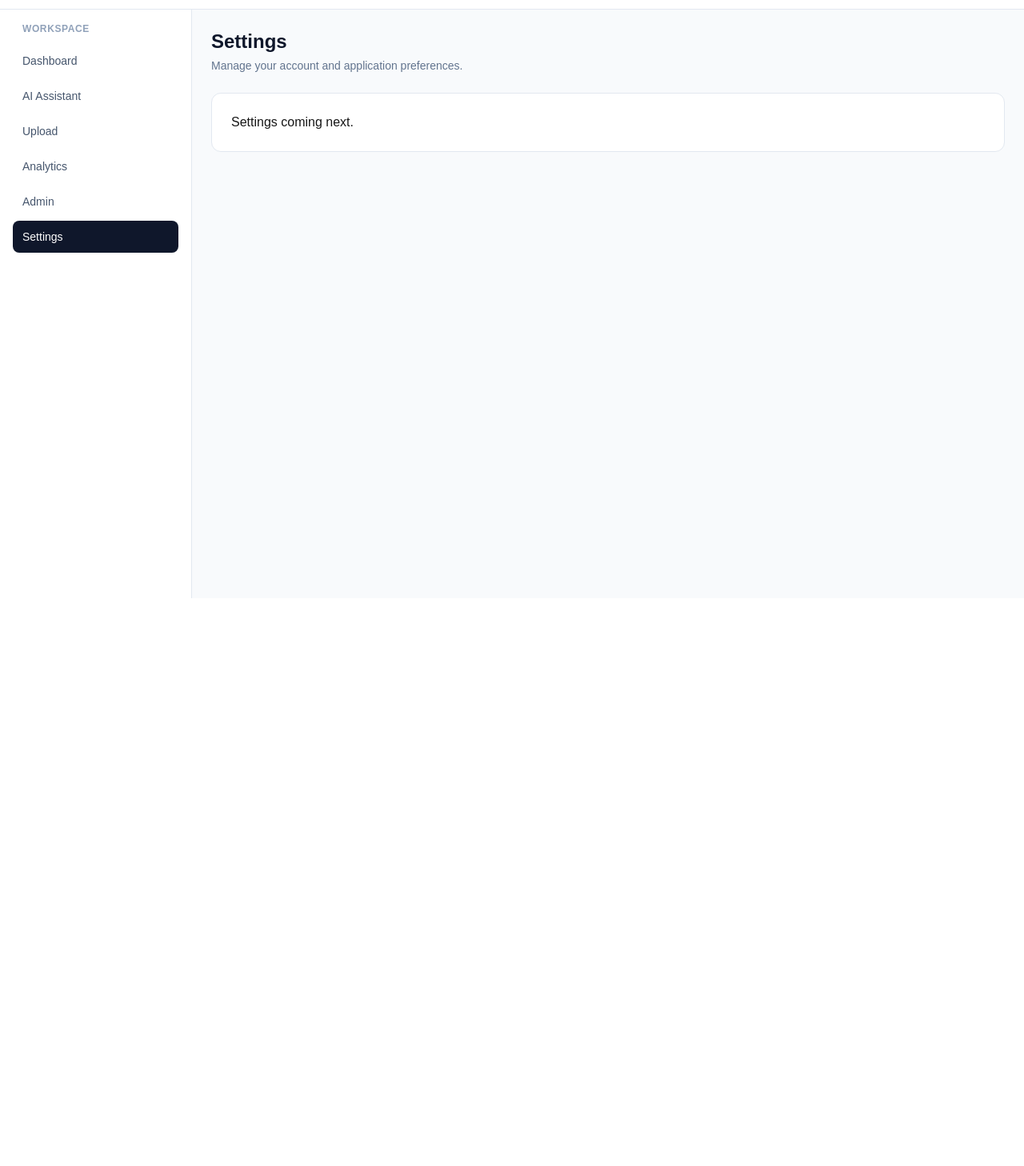
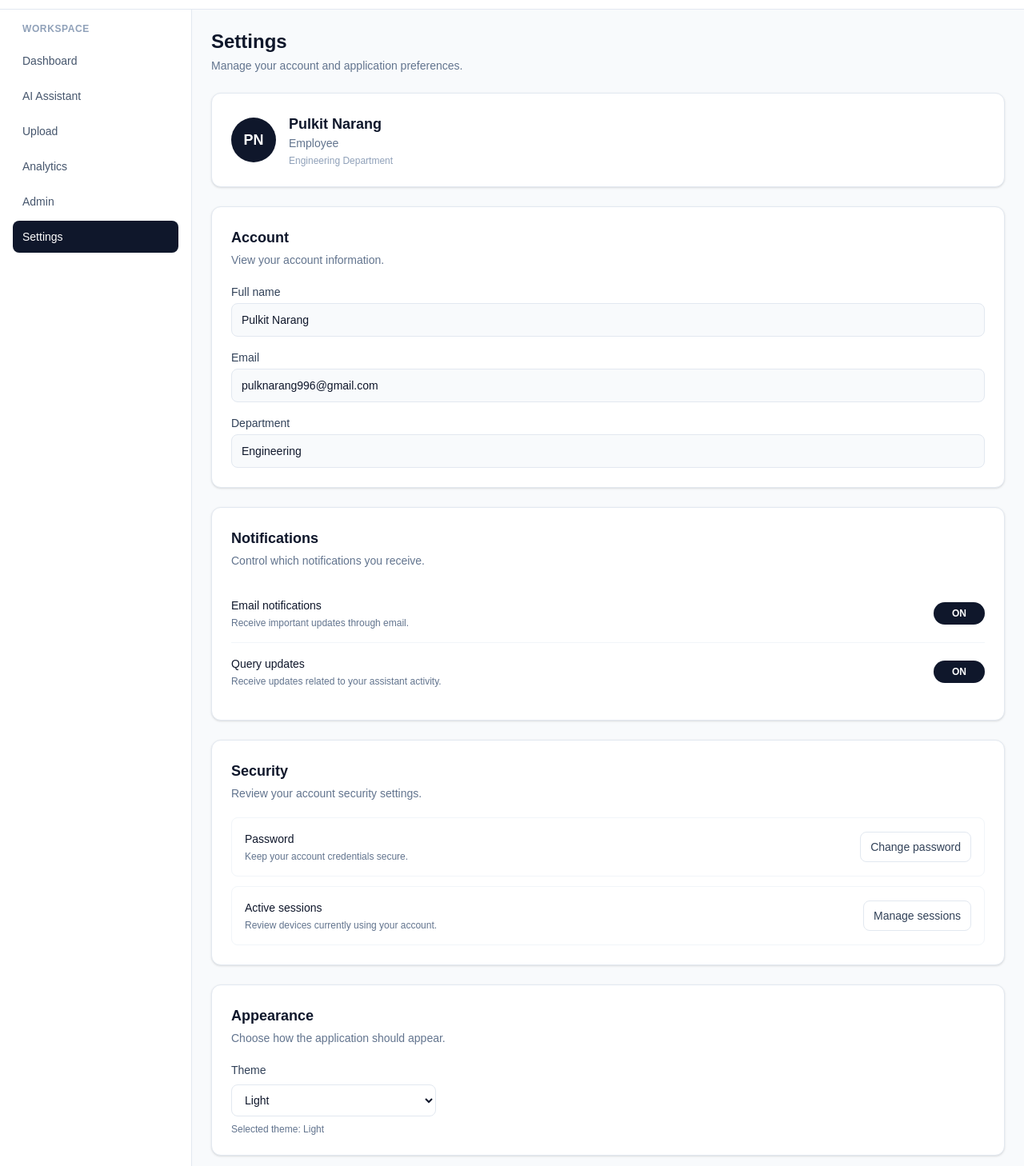
Before and after one commit to chandraAkiran/infosys-ai-knowledge-assistant, a Next.js app in the folder frontend/: page /settings in a window 1280 px wide. Shown: the part 52-1510 px from the top of the page at 80% size. Before the commit the page ends 800 px from the top, so only its background shows below. Built offline with nearby package versions, Linux system fonts and the light colour scheme.

Commit message:
Build settings page

```diff
--- a/frontend/app/settings/page.tsx
+++ b/frontend/app/settings/page.tsx
@@ -1,4 +1,5 @@
 import Pageheader from "@/components/common/Pageheader";
+import SettingsPageContent from "@/components/settings/settingspage";
 
 export default function SettingsPage() {
   return (
@@ -8,8 +9,8 @@ export default function SettingsPage() {
         description="Manage your account and application preferences."
       />
 
-      <div className="rounded-xl border border-slate-200 bg-white p-6">
-        Settings coming next.
+      <div className="mt-6">
+        <SettingsPageContent />
       </div>
     </div>
   );
--- /dev/null
+++ b/frontend/components/settings/AccountSetting.tsx
@@ -0,0 +1,56 @@
+export default function AccountSetting() {
+  return (
+    <section className="rounded-xl border border-slate-200 bg-white p-6 shadow-sm">
+      <div className="mb-5">
+        <h2 className="text-lg font-semibold text-slate-900">
+          Account
+        </h2>
+
+        <p className="mt-1 text-sm text-slate-500">
+          View your account information.
+        </p>
+      </div>
+
+      <div className="space-y-4">
+        <div>
+          <label className="mb-1 block text-sm font-medium text-slate-700">
+            Full name
+          </label>
+
+          <input
+            type="text"
+            value="Pulkit Narang"
+            readOnly
+            className="w-full rounded-lg border border-slate-200 bg-slate-50 px-3 py-2.5 text-sm text-slate-900 outline-none"
+          />
+        </div>
+
+        <div>
+          <label className="mb-1 block text-sm font-medium text-slate-700">
+            Email
+          </label>
+
+          <input
+            type="email"
+            value="pulknarang996@gmail.com"
+            readOnly
+            className="w-full rounded-lg border border-slate-200 bg-slate-50 px-3 py-2.5 text-sm text-slate-900 outline-none"
+          />
+        </div>
+
+        <div>
+          <label className="mb-1 block text-sm font-medium text-slate-700">
+            Department
+          </label>
+
+          <input
+            type="text"
+            value="Engineering"
+            readOnly
+            className="w-full rounded-lg border border-slate-200 bg-slate-50 px-3 py-2.5 text-sm text-slate-900 outline-none"
+          />
+        </div>
+      </div>
+    </section>
+  );
+}
--- /dev/null
+++ b/frontend/components/settings/NotificationSettings.tsx
@@ -0,0 +1,72 @@
+"use client";
+
+import { useState } from "react";
+
+export default function NotificationSettings() {
+  const [emailNotifications, setEmailNotifications] = useState(true);
+  const [queryUpdates, setQueryUpdates] = useState(true);
+
+  return (
+    <section className="rounded-xl border border-slate-200 bg-white p-6 shadow-sm">
+      <div className="mb-5">
+        <h2 className="text-lg font-semibold text-slate-900">
+          Notifications
+        </h2>
+
+        <p className="mt-1 text-sm text-slate-500">
+          Control which notifications you receive.
+        </p>
+      </div>
+
+      <div className="divide-y divide-slate-100">
+        <div className="flex items-center justify-between gap-6 py-4">
+          <div>
+            <p className="text-sm font-medium text-slate-900">
+              Email notifications
+            </p>
+
+            <p className="mt-1 text-xs text-slate-500">
+              Receive important updates through email.
+            </p>
+          </div>
+
+          <button
+            type="button"
+            onClick={() => setEmailNotifications(!emailNotifications)}
+            className={`min-w-16 rounded-full px-3 py-1.5 text-xs font-semibold ${
+              emailNotifications
+                ? "bg-slate-900 text-white"
+                : "bg-slate-200 text-slate-700"
+            }`}
+          >
+            {emailNotifications ? "ON" : "OFF"}
+          </button>
+        </div>
+
+        <div className="flex items-center justify-between gap-6 py-4">
+          <div>
+            <p className="text-sm font-medium text-slate-900">
+              Query updates
+            </p>
+
+            <p className="mt-1 text-xs text-slate-500">
+              Receive updates related to your assistant activity.
+            </p>
+          </div>
+
+          <button
+            type="button"
+            onClick={() => setQueryUpdates(!queryUpdates)}
+            className={`min-w-16 rounded-full px-3 py-1.5 text-xs font-semibold ${
+              queryUpdates
+                ? "bg-slate-900 text-white"
+                : "bg-slate-200 text-slate-700"
+            }`}
+          >
+            {queryUpdates ? "ON" : "OFF"}
+          </button>
+        </div>
+      </div>
+    </section>
+  );
+}
--- /dev/null
+++ b/frontend/components/settings/ProfileCard.tsx
@@ -0,0 +1,25 @@
+export default function ProfileCard() {
+  return (
+    <section className="rounded-xl border border-slate-200 bg-white p-6 shadow-sm">
+      <div className="flex items-center gap-4">
+        <div className="flex h-14 w-14 items-center justify-center rounded-full bg-slate-900 text-lg font-semibold text-white">
+          PN
+        </div>
+
+        <div>
+          <h2 className="text-lg font-semibold text-slate-900">
+            Pulkit Narang
+          </h2>
+
+          <p className="text-sm text-slate-500">
+            Employee
+          </p>
+
+          <p className="mt-1 text-xs text-slate-400">
+            Engineering Department
+          </p>
+        </div>
+      </div>
+    </section>
+  );
+}
--- /dev/null
+++ b/frontend/components/settings/SecuritySettings.tsx
@@ -0,0 +1,55 @@
+export default function SecuritySettings() {
+  return (
+    <section className="rounded-xl border border-slate-200 bg-white p-6 shadow-sm">
+      <div className="mb-5">
+        <h2 className="text-lg font-semibold text-slate-900">
+          Security
+        </h2>
+
+        <p className="mt-1 text-sm text-slate-500">
+          Review your account security settings.
+        </p>
+      </div>
+
+      <div className="space-y-3">
+        <div className="flex items-center justify-between rounded-lg border border-slate-100 p-4">
+          <div>
+            <p className="text-sm font-medium text-slate-900">
+              Password
+            </p>
+
+            <p className="mt-1 text-xs text-slate-500">
+              Keep your account credentials secure.
+            </p>
+          </div>
+
+          <button
+            type="button"
+            className="rounded-lg border border-slate-200 px-3 py-2 text-sm font-medium text-slate-700 hover:bg-slate-50"
+          >
+            Change password
+          </button>
+        </div>
+
+        <div className="flex items-center justify-between rounded-lg border border-slate-100 p-4">
+          <div>
+            <p className="text-sm font-medium text-slate-900">
+              Active sessions
+            </p>
+
+            <p className="mt-1 text-xs text-slate-500">
+              Review devices currently using your account.
+            </p>
+          </div>
+
+          <button
+            type="button"
+            className="rounded-lg border border-slate-200 px-3 py-2 text-sm font-medium text-slate-700 hover:bg-slate-50"
+          >
+            Manage sessions
+          </button>
+        </div>
+      </div>
+    </section>
+  );
+}
--- /dev/null
+++ b/frontend/components/settings/ThemeSettings.tsx
@@ -0,0 +1,41 @@
+"use client";
+
+import { useState } from "react";
+
+export default function ThemeSettings() {
+  const [theme, setTheme] = useState("Light");
+
+  return (
+    <section className="rounded-xl border border-slate-200 bg-white p-6 shadow-sm">
+      <div className="mb-5">
+        <h2 className="text-lg font-semibold text-slate-900">
+          Appearance
+        </h2>
+
+        <p className="mt-1 text-sm text-slate-500">
+          Choose how the application should appear.
+        </p>
+      </div>
+
+      <div>
+        <label className="mb-2 block text-sm font-medium text-slate-700">
+          Theme
+        </label>
+
+        <select
+          value={theme}
+          onChange={(event) => setTheme(event.target.value)}
+          className="w-full rounded-lg border border-slate-200 bg-white px-3 py-2.5 text-sm text-slate-900 outline-none focus:border-slate-400 sm:w-64"
+        >
+          <option>Light</option>
+          <option>Dark</option>
+          <option>System</option>
+        </select>
+
+        <p className="mt-2 text-xs text-slate-500">
+          Selected theme: {theme}
+        </p>
+      </div>
+    </section>
+  );
+}
--- a/frontend/components/settings/page.tsx
+++ /dev/null
@@ -1,16 +0,0 @@
-import Pageheader from "@/components/common/Pageheader";
-
-export default function SettingsPage() {
-  return (
-    <div>
-      <Pageheader
-        title="Settings"
-        description="Manage your account and application preferences."
-      />
-
-      <div className="rounded-xl border border-slate-200 bg-white p-6">
-        Settings coming next.
-      </div>
-    </div>
-  );
-}
--- /dev/null
+++ b/frontend/components/settings/settingspage.tsx
@@ -0,0 +1,21 @@
+import AccountSetting from "./AccountSetting";
+import NotificationSettings from "./NotificationSettings";
+import ProfileCard from "./ProfileCard";
+import SecuritySettings from "./SecuritySettings";
+import ThemeSettings from "./ThemeSettings";
+
+export default function SettingsPageContent() {
+  return (
+    <div className="space-y-6">
+      <ProfileCard />
+
+      <AccountSetting />
+
+      <NotificationSettings />
+
+      <SecuritySettings />
+
+      <ThemeSettings />
+    </div>
+  );
+}
```
